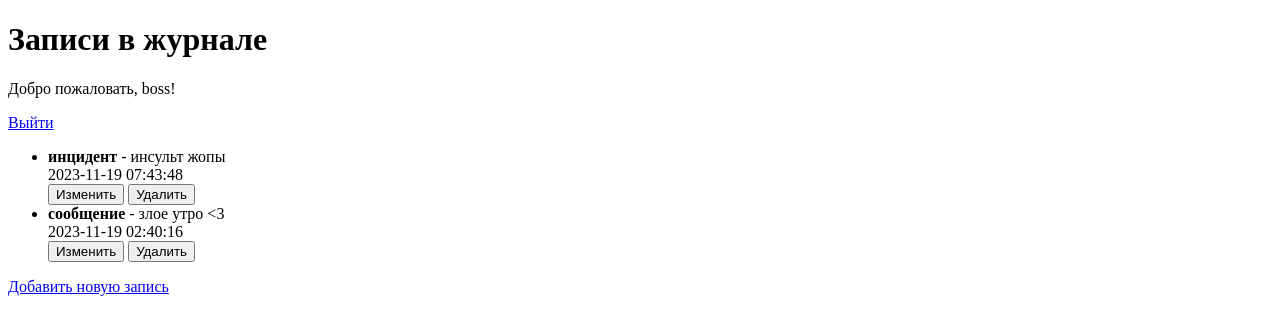
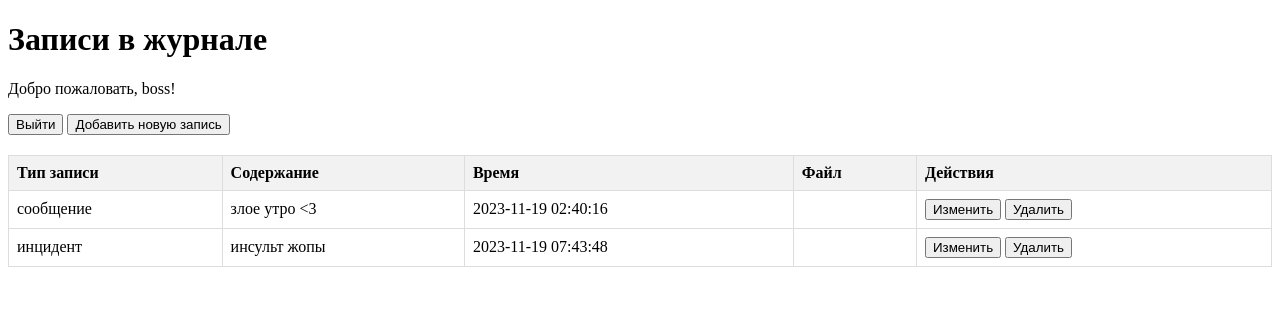
Before and after one commit to lizzonator/gazprom-journal-app, a Flask app: page / in a window 1280 px wide. Shown: the top 335 px of the page. Run offline with Flask 3, Linux system fonts and the light colour scheme; a user stored in the database is signed in; data comes from the database, SQL or seed files in the repository; both versions use the stored data as it was after the commit.

Commit message:
corrected timezone, changed html files

```diff
--- a/app.py
+++ b/app.py
@@ -6,7 +6,7 @@ from wtforms.validators import DataRequired
 from flask_login import LoginManager, UserMixin, login_user, login_required, logout_user, current_user
 from werkzeug.security import generate_password_hash, check_password_hash
 from werkzeug.utils import secure_filename
-from datetime import datetime
+from datetime import datetime, timedelta
 import os
 
 app = Flask(__name__)
@@ -30,7 +30,7 @@ class LogEntry(db.Model):
     id = db.Column(db.Integer, primary_key=True)
     type = db.Column(db.String(20), nullable=False)
     content = db.Column(db.Text, nullable=False)
-    timestamp = db.Column(db.DateTime, default=datetime.utcnow)
+    timestamp = db.Column(db.DateTime, default=lambda: datetime.utcnow() + timedelta(hours=5))
     user_id = db.Column(db.Integer, db.ForeignKey('user.id'), nullable=False)
     user = db.relationship('User', backref=db.backref('log_entries', lazy=True))
     file = db.Column(db.String(255))  # Adjust the length as needed
@@ -58,10 +58,10 @@ def login():
 
         if user and check_password_hash(user.password_hash, password):
             login_user(user)
-            flash('Login successful!', 'success')
+            flash('Вы успешно вошли в аккаунт!', 'success')
             return redirect(url_for('index'))
         else:
-            flash('Login failed. Check your username and password.', 'danger')
+            flash('Ошибка. Проверьте, пожалуйста, логин и пароль.', 'danger')
 
     return render_template('login.html')
 
@@ -70,14 +70,14 @@ def login():
 @login_required
 def logout():
     logout_user()
-    flash('Logged out successfully!', 'success')
+    flash('Вы успешно вышли из аккаунта!', 'success')
     return redirect(url_for('login'))
 
 
 @app.route('/')
 @login_required
 def index():
-    log_entries = LogEntry.query.order_by(LogEntry.timestamp.desc()).all()
+    log_entries = LogEntry.query.order_by(LogEntry.timestamp.asc()).all()
     return render_template('index.html', log_entries=log_entries)
 
 
@@ -101,7 +101,7 @@ def create():
         db.session.add(new_log_entry)
         db.session.commit()
 
-        flash('Log entry created successfully!', 'success')
+        flash('Запись добавлена успешно!', 'success')
         return redirect(url_for('index'))
 
     return render_template('create.html', form=form)
@@ -129,7 +129,7 @@ def edit(id):
             log_entry.file = filename
 
         db.session.commit()
-        flash('Log entry updated successfully!', 'success')
+        flash('Запись изменена успешно!', 'success')
         return redirect(url_for('index'))
 
     return render_template('edit.html', form=form, log_entry=log_entry)
@@ -141,7 +141,7 @@ def delete(id):
     log_entry = LogEntry.query.get_or_404(id)
     db.session.delete(log_entry)
     db.session.commit()
-    flash('Log entry deleted successfully!', 'success')
+    flash('Запись удалена успешно!', 'success')
     return redirect(url_for('index'))
 
 
@@ -168,7 +168,7 @@ if __name__ == '__main__':
                 new_user = User(username=username, password_hash=password)
                 db.session.add(new_user)
 
-            print(f"Adding user: {user_data['username']}")
+            print(f"Добавлен пользователь: {user_data['username']}")
 
         # Commit the changes to the database
         db.session.commit()
--- a/templates/create.html
+++ b/templates/create.html
@@ -12,14 +12,18 @@
         <label for="type">Тип:</label>
         {{ form.type() }}
         <br>
+        <br>
         <label for="content">Содержание:</label>
         {{ form.content() }}
+        <br>
         <br>
         <label for="file">Прикрепить файл:</label>
         {{ form.file() }}
         <br>
+        <br>
         <button type="submit">Добавить запись</button>
     </form>
-    <a href="/">Вернуться к журналу</a>
+    <br>
+    <button type="button" onclick="location.href='{{ url_for('index') }}'">Вернуться к журналу</button>
 </body>
 </html>
--- a/templates/edit.html
+++ b/templates/edit.html
@@ -12,14 +12,18 @@
         <label for="type">Тип:</label>
         {{ form.type() }}
         <br>
+        <br>
         <label for="content">Содержание:</label>
         {{ form.content() }}
+        <br>
         <br>
         <label for="file">Прикрепить файл:</label>
         {{ form.file() }}
         <br>
+        <br>
         <button type="submit">Обновить запись</button>
     </form>
-    <a href="/">Вернуться к журналу</a>
+    <br>
+    <button type="button" onclick="location.href='{{ url_for('index') }}'">Вернуться к журналу</button>
 </body>
 </html>
--- a/templates/index.html
+++ b/templates/index.html
@@ -4,29 +4,57 @@
     <meta charset="UTF-8">
     <meta name="viewport" content="width=device-width, initial-scale=1.0">
     <title>Журнал</title>
+    <style>
+        table {
+            width: 100%;
+            border-collapse: collapse;
+            margin-top: 20px;
+        }
+
+        th, td {
+            border: 1px solid #dddddd;
+            text-align: left;
+            padding: 8px;
+        }
+
+        th {
+            background-color: #f2f2f2;
+        }
+    </style>
 </head>
 <body>
     <h1>Записи в журнале</h1>
     <p>Добро пожаловать, {{ current_user.username }}!</p>
-    <a href="{{ url_for('logout') }}">Выйти</a>
-    <ul>
+    <button type="button" onclick="location.href='{{ url_for('logout') }}'">Выйти</button>
+    <button type="button" onclick="location.href='{{ url_for('create') }}'">Добавить новую запись</button>
+    <table>
+        <thead>
+            <tr>
+                <th>Тип записи</th>
+                <th>Содержание</th>
+                <th>Время</th>
+                <th>Файл</th>
+                <th>Действия</th>
+            </tr>
+        </thead>
+        <tbody>
             {% for log_entry in log_entries %}
-            <li>
-                <strong>{{ log_entry.type }}</strong> - {{ log_entry.content }}
-                <br>
-                {{ log_entry.timestamp.strftime('%Y-%m-%d %H:%M:%S') }}
+                <tr>
+                    <td>{{ log_entry.type }}</td>
+                    <td>{{ log_entry.content }}</td>
+                    <td>{{ log_entry.timestamp.strftime('%Y-%m-%d %H:%M:%S') }}</td>
+                    <td>
                         {% if log_entry.file %}
-                    <br>
-                    Файл: <a href="{{ url_for('uploaded_file', filename=log_entry.file) }}" target="_blank">{{ log_entry.file }}</a>
+                            <a href="{{ url_for('uploaded_file', filename=log_entry.file) }}" target="_blank">{{ log_entry.file }}</a>
                         {% endif %}
-                <br>
-                <!-- <a href="{{ url_for('edit', id=log_entry.id) }}">Edit</a>
-                <a href="{{ url_for('delete', id=log_entry.id) }}">Delete</a> -->
+                    </td>
+                    <td>
                         <button type="button" onclick="location.href='{{ url_for('edit', id=log_entry.id) }}'">Изменить</button>
                         <button type="button" onclick="location.href='{{ url_for('delete', id=log_entry.id) }}'">Удалить</button>
-            </li>
+                    </td>
+                </tr>
             {% endfor %}
-    </ul>
-    <a href="{{ url_for('create') }}">Добавить новую запись</a>
+        </tbody>
+    </table>
 </body>
 </html>
```
Also changed, not shown: templates/login.html (+5 -5 lines), instance/app.db. Lines whose indentation alone changed are shown as unchanged.
